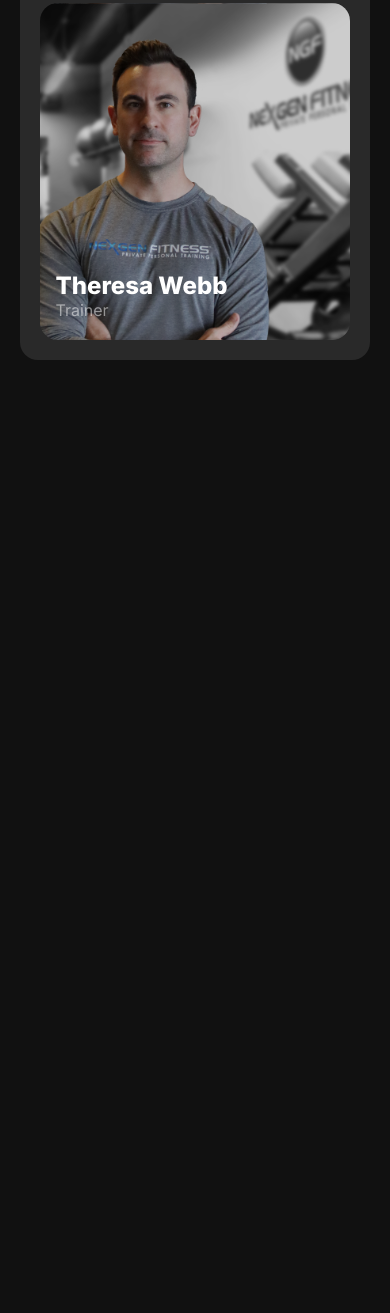
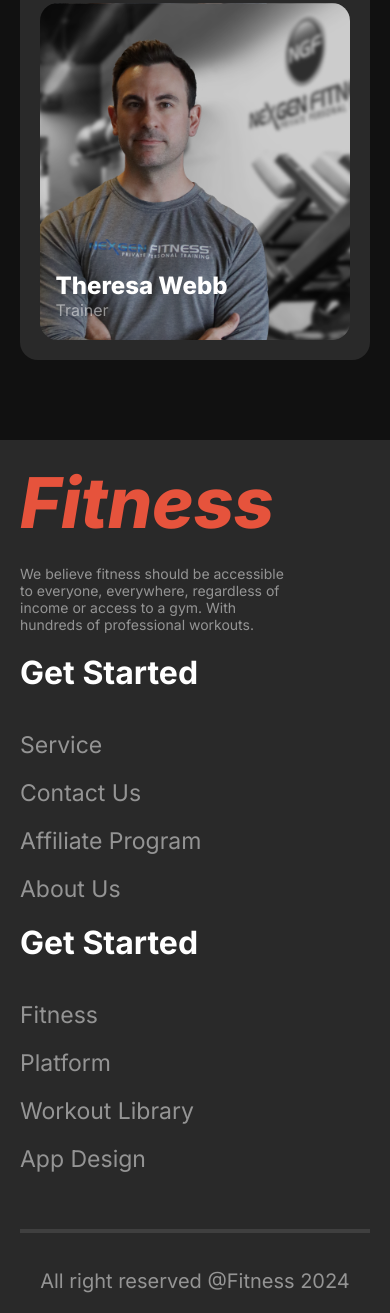
Before and after one commit to saad200224/B10A02_Reset-9, a plain HTML site: page index.html in a window 390 px wide. Shown: the part 7653-8966 px from the top of the page. Before the commit the page ends 8093 px from the top, so only its background shows below. Drawn offline with Linux system fonts and the light colour scheme; a web font is replaced by a local one.

Commit message:
footer section responsive done

```diff
--- a/index.html
+++ b/index.html
@@ -291,6 +291,44 @@
           </div>
         </div>
       </div>
+
+      <!-- footer section -->
+      <footer>
+        <div class="footer-container">
+          <div class="footer-first-col">
+            <i><h1>Fitness</h1></i>
+            <p>
+              We believe fitness should be accessible to everyone, everywhere,
+              regardless of income or access to a gym. With hundreds of
+              professional workouts.
+            </p>
+          </div>
+          <div class="footer-right-side">
+            <div class="footer-second-col">
+              <h2>Get Started</h2>
+              <ul>
+                <li><a href="">Service</a></li>
+                <li><a href="">Contact Us</a></li>
+                <li><a href="">Affiliate Program</a></li>
+                <li><a href="">About Us</a></li>
+              </ul>
+            </div>
+            <div class="footer-third-col">
+              <h2>Get Started</h2>
+              <ul>
+                <li><a href="">Fitness</a></li>
+                <li><a href="">Platform</a></li>
+                <li><a href="">Workout Library</a></li>
+                <li><a href="">App Design</a></li>
+              </ul>
+            </div>
+          </div>
+        </div>
+        <div class="copy-right-text">
+          <hr />
+          <p>All right reserved @Fitness 2024</p>
+        </div>
+      </footer>
     </main>
   </body>
 </html>
--- a/styles/style.css
+++ b/styles/style.css
@@ -70,7 +70,7 @@ nav {
   color: #fff;
 }
 
-a:hover {
+.menu-item a:hover {
   padding: 8px 20px;
   border-radius: 46px;
   background: rgb(230, 83, 60);
@@ -687,6 +687,76 @@ td {
   font-weight: 400;
 }
 
+footer {
+  background-color: rgba(255, 255, 255, 0.1);
+  padding: 66px 120px 35px;
+}
+
+.footer-container {
+  max-width: 1060px;
+  margin: 0 auto;
+  display: grid;
+  grid-template-columns: repeat(2, 1fr);
+  justify-content: space-between;
+  align-items: start;
+}
+
+.footer-first-col {
+  width: 80%;
+}
+
+.footer-right-side {
+  display: flex;
+  justify-content: space-between;
+  align-items: center;
+}
+
+.footer-first-col h1 {
+  color: #e6533c;
+  font-size: 70px;
+  font-weight: 800;
+  margin-bottom: 20px;
+}
+
+.footer-first-col p {
+  color: rgba(255, 255, 255, 0.5);
+  font-size: 14px;
+  font-weight: 400;
+}
+
+.footer-second-col h2,
+.footer-third-col h2 {
+  color: #fff;
+  font-size: 32px;
+  font-weight: 700;
+  margin-bottom: 39px;
+}
+
+.footer-second-col a,
+.footer-third-col a {
+  color: rgba(255, 255, 255, 0.5);
+  font-size: 23px;
+  font-weight: 400;
+}
+
+.footer-second-col > ul > li,
+.footer-third-col > ul > li {
+  margin-bottom: 20px;
+}
+
+hr {
+  max-width: 1060px;
+  border: 2px solid rgba(255, 255, 255, 0.1);
+  margin: 36px auto;
+}
+
+.copy-right-text {
+  text-align: center;
+  font-size: 20px;
+  font-weight: 400;
+  color: rgba(255, 255, 255, 0.5);
+}
+
 /* responsive codes */
 
 /* small device */
@@ -771,6 +841,23 @@ td {
     margin: 20px;
     grid-template-columns: repeat(1, 1fr);
   }
+
+  .footer-container {
+    grid-template-columns: repeat(1, 1fr);
+  }
+
+  .footer-right-side {
+    flex-direction: column;
+    align-items: start;
+  }
+
+  footer {
+    padding: 20px;
+  }
+
+  .footer-first-col p {
+    margin-bottom: 20px;
+  }
 }
 
 /* medium device */
@@ -835,6 +922,24 @@ td {
   .meet-section-collage {
     margin: 20px;
   }
+
+  .footer-first-col p {
+    margin-bottom: 20px;
+  }
+
+  .footer-container {
+    grid-template-columns: repeat(1, 1fr);
+    justify-items: left;
+    align-items: flex-start;
+  }
+
+  .footer-right-side {
+    gap: 120px;
+  }
+
+  footer {
+    padding: 20px;
+  }
 }
 
 /* large screen */
```
